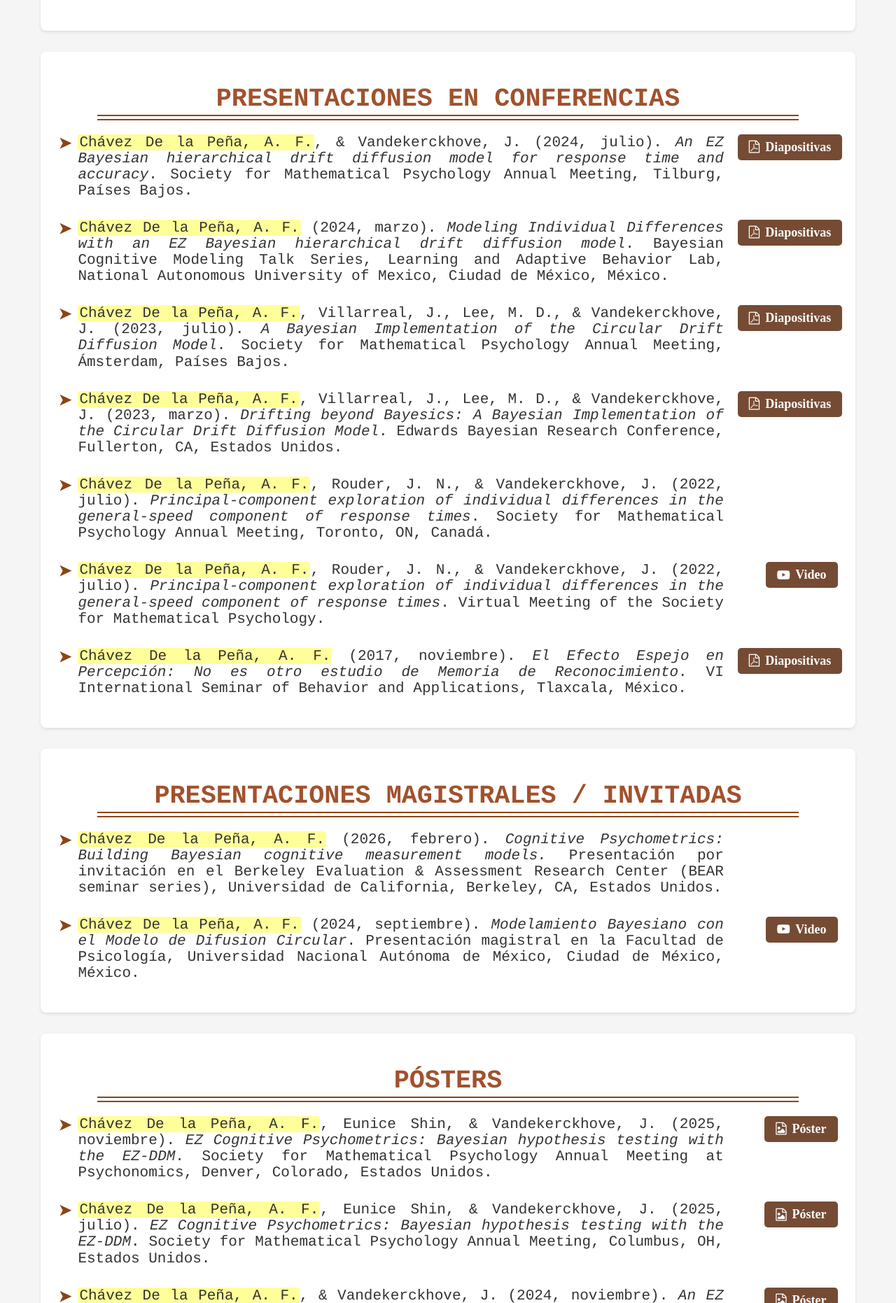
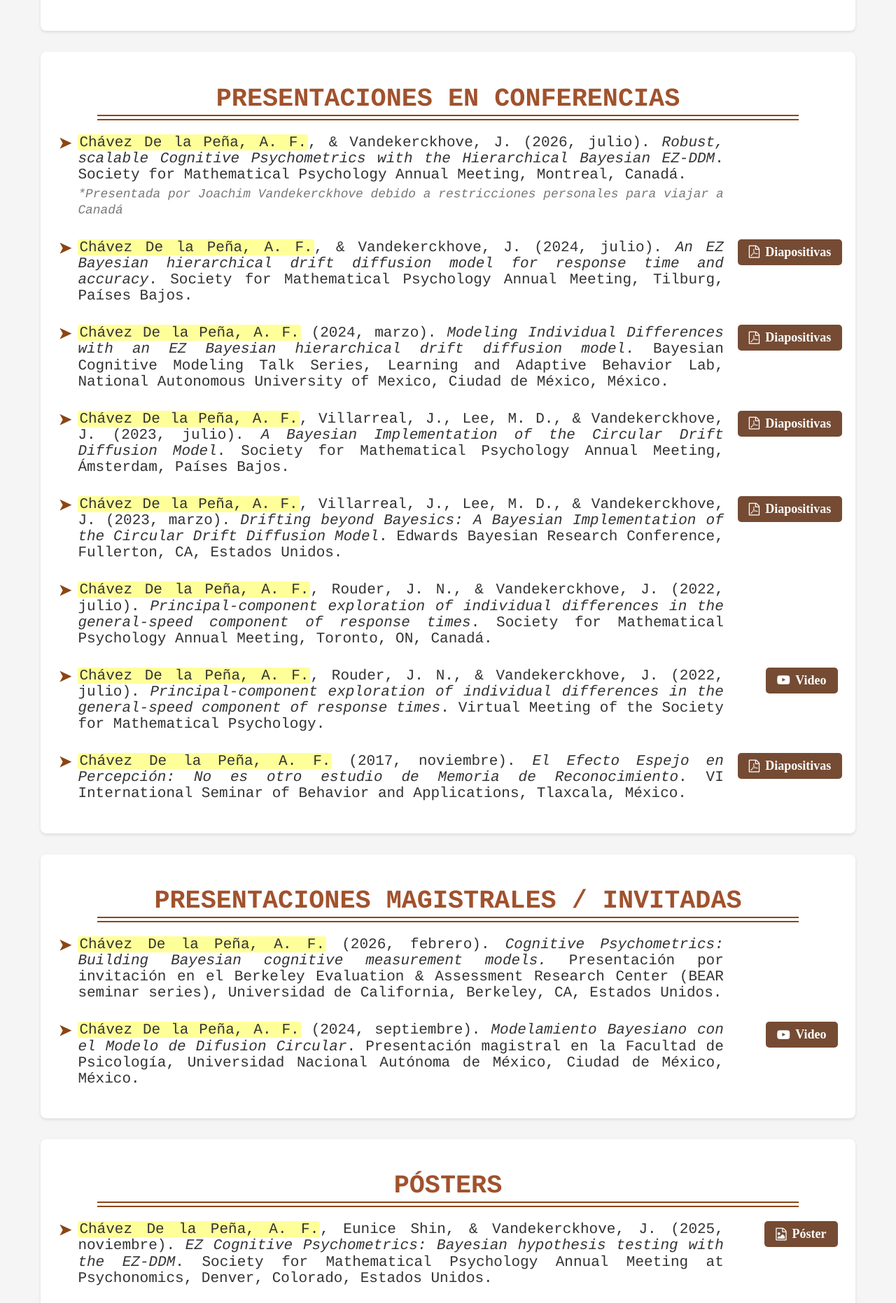
Before and after one commit to Adrifelcha/adrifelcha.github.io, a Jekyll site: the page built from publications_es/index.html, in a window 1280 px wide. Shown: the part 1051-2913 px from the top of the page at 70% size. Built offline with Jekyll 4.4.1, drawn with Linux system fonts in a browser that asks for light colours; some web fonts are replaced.

Commit message:
Add: MathPsych presentation

```diff
--- a/css/main.css
+++ b/css/main.css
@@ -800,6 +800,14 @@ ul.dropdown > li.subs:first-child {
     background: linear-gradient(120deg, rgba(255, 255, 0, 0.4) 0%, rgba(255, 255, 0, 0.4) 100%);
     padding: 0 2px;
     border-radius: 3px;
+}
+
+.presenter-note {
+    display: block;
+    font-size: 0.85em;
+    font-style: italic;
+    color: #777;
+    margin-top: 5px;
 }
 
 /* Blog/Events Page Styling */
--- a/publications_es/index.html
+++ b/publications_es/index.html
@@ -80,6 +80,14 @@ title: Publicaciones y Presentaciones
     <div class="section-container" id="Conferences">
         <h2 class="section-title">Presentaciones en Conferencias</h2>
         <div class="publication-list">
+            <div class="publication-item">
+                <div class="pub-content">
+                    <p class="citation">
+                        <span class="author-highlight">Chávez De la Peña, A. F.</span>, & Vandekerckhove, J. (2026, julio). <em>Robust, scalable Cognitive Psychometrics with the Hierarchical Bayesian EZ-DDM</em>. Society for Mathematical Psychology Annual Meeting, Montreal, Canadá.
+                        <span class="presenter-note">*Presentada por Joachim Vandekerckhove debido a restricciones personales para viajar a Canadá</span>
+                    </p>
+                </div>
+            </div>
             <div class="publication-item">
                 <div class="pub-content">
                     <p class="citation">
```
Also changed, not shown: publications/index.html (+8 -0 lines).
